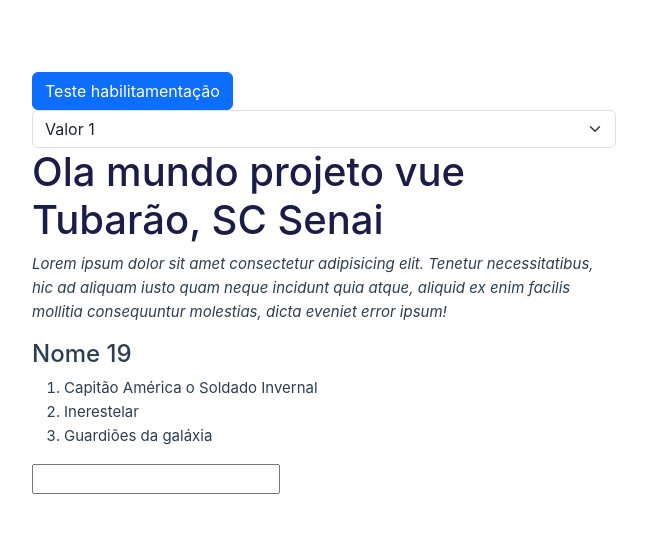
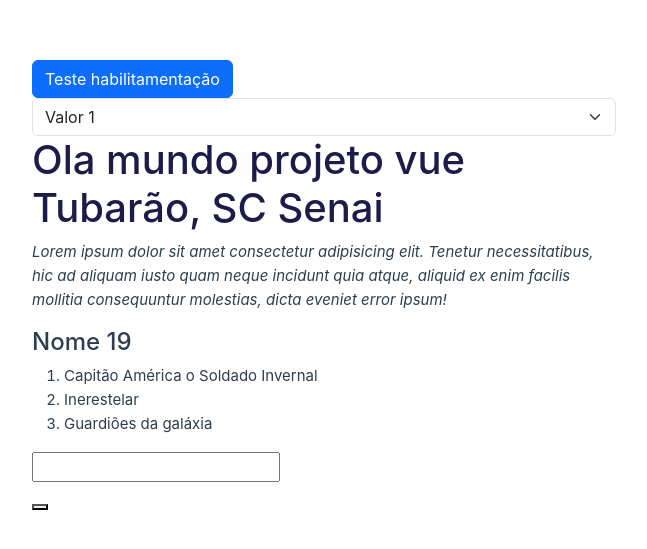
Before and after one commit to joazis-quebra-codegos/projeto-vue, a Vue app: page / in a window 1280 px wide. Shown: the part 113-662 px from the top of the page, without its empty margins (12-659 px from the left). Built offline with nearby package versions, Linux system fonts and the light colour scheme; the HTML template or start-up script is replaced by a standard one.

Commit message:
Testes com v-if

```diff
--- a/src/App.vue
+++ b/src/App.vue
@@ -13,6 +13,8 @@ const valor = ref("")
 const rolav = computed(() => {
   return valor.value.split('').reverse().join('')
 })
+const visivel = true
+const invisivel = false
 
 
 function desabilitado(){
@@ -40,7 +42,7 @@ function mudouTexto(event: Event){
 <template>
   <div class="container">
     <div class="row">
-      <div class="col">
+      <div v-if="visivel" class="col">
         <button @click="exibirAviso" :disabled="desabilitado()" class="btn btn-primary">Teste habilitamentação</button>
         <br>
         <select @change="mudouSelect($event)" class="form-select" name="teste">
@@ -60,10 +62,10 @@ function mudouTexto(event: Event){
 
         <input type="text" class="form=control" v-model="valor">
 
-        <h1>{{ valor }}</h1>
-        <h1>{{ rolav }}</h1>
+        <h1 v-if="invisivel">{{ valor }}</h1>
+        <h1 v-if="visivel">{{ rolav }}</h1>
 
-        <h1></h1>
+        <button></button>
       </div>
     </div>
   </div>
```
